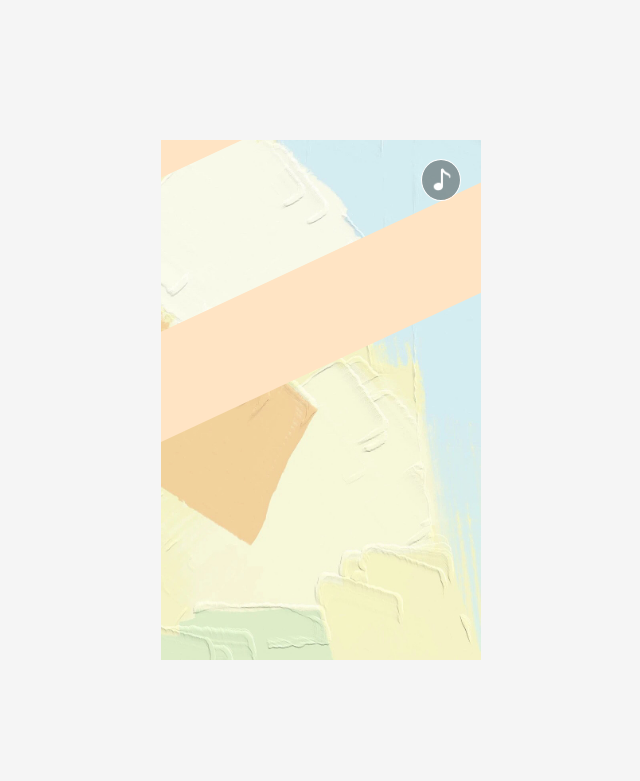
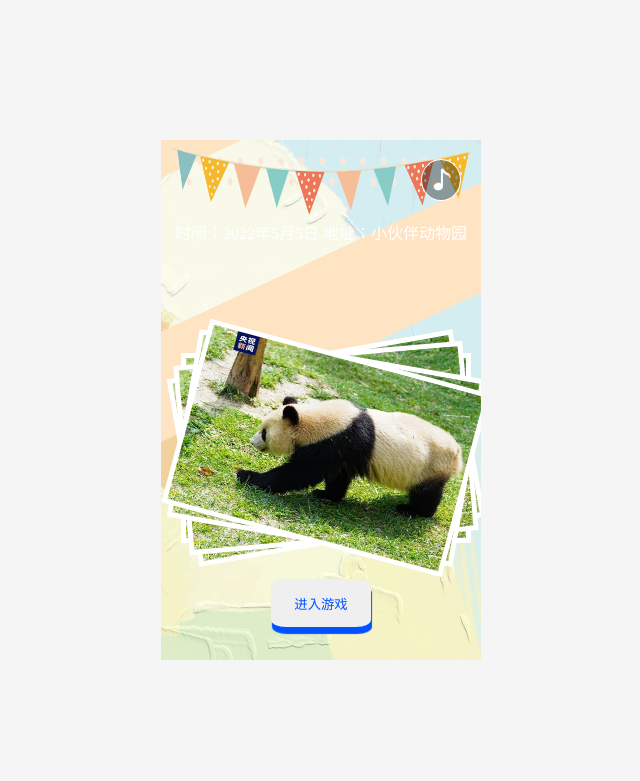
Before and after one commit to XRMT01/DIMD-Training, a plain HTML site: page projects/250310-CrazyAnimals-First/index.html in a window 1280 px wide. Shown: the whole page, without its empty margins (319-959 px from the left). Drawn offline with Linux system fonts and the light colour scheme.

Commit message:
完成P2
1.完善p1内容
2.背景长方体循环从左上角向右下角移动
3.屏幕上方彩旗颜色循环从上方进入；
4.屏幕中心左侧时间文案出现后，右侧地址文案出现
5.“进入游戏”按钮上浮出现。

```diff
--- a/projects/250310-CrazyAnimals-First/index.css
+++ b/projects/250310-CrazyAnimals-First/index.css
@@ -172,7 +172,7 @@ html, body {
     align-items: center;
 }
 
-#p1 {
+#p1,#p2 {
     width: 100%;
     height: 100%;
     display: flex;
@@ -192,10 +192,7 @@ html, body {
     justify-content: flex-end;
 }
 
-#Top_Image {
-    width: 100%;
-    height: 80px;
-}
+
 
 #progress-container {
     width: 80%;
@@ -230,3 +227,75 @@ html, body {
         transform: translateY(0px);
     }
 }
+
+
+/* P2 */
+#top #p2 #Top_Image {
+    width: 100%;
+    height: 80px;
+    animation: top_image_move 1.5s ease;
+}
+@keyframes top_image_move{
+    0% {
+        transform: translateY(-200px);
+    }
+    100% {
+        transform: translateY(0px);
+    }
+}
+#top #p2 #title {
+    color: white;
+}
+#centre #p2 #album{
+    width: 100%;
+    height: 100%;
+    display: flex;
+    flex-direction: column;
+    justify-content: center;
+    align-items: center;
+}
+#centre #p2 #album #album-item {
+    width: 280px;
+    height: 180px;
+    display: flex;
+    flex-direction: column;
+    justify-content: center;
+    align-items: center;
+    position: relative;
+    top: 0px;
+    left: 0px;
+
+}
+#centre #p2 #album #album-item #imgs{
+    width: 100%;
+    height: 100%;
+    border: 5px solid #ffffff;
+    position: absolute;
+    top: 0px;
+    left: 0px;
+}
+.r15{
+    transform: rotate(15deg);
+}
+.r10{
+    transform: rotate(10deg);
+}
+.r5{
+    transform: rotate(-5deg);
+}
+.r-5{
+    transform: rotate(-10deg);
+}
+.r-10{
+    transform: rotate(-15deg);
+}
+#p2_button{
+    position: relative;
+    width: 100px;
+    height: 60px;
+    border: none;
+    top: 40px;
+    border-radius: 15%;
+    box-shadow: 1px 7px 1px 0px rgb(0, 81, 255);
+    color: rgb(0, 81, 255);
+}
--- a/projects/250310-CrazyAnimals-First/index.html
+++ b/projects/250310-CrazyAnimals-First/index.html
@@ -31,8 +31,9 @@
                 <div id="content">
                     <div id="top" class="content-section">
                         <!-- 顶部内容 -->
-                         <div id="p1">
+                         <div id="p2">
                             <img id="Top_Image" src="./img/彩旗.png" alt=""></img>
+                            <div id="title">时间：2022年5月5日    地址：小伙伴动物园</div>
                          </div>
                     </div>
                     <div id="centre" class="content-section">
@@ -42,6 +43,21 @@
                                 <div id="progress-bar"></div>
                             </div>
                             <h5 id="progress-Text">100%</h5>
+                        </div>
+                        <div id="p2">
+                            <div id="album">
+                                <div id="album-item" >
+                                    <img id="imgs" class="r-5" src="./img/p2.jpg">
+                                    <img id="imgs" class="" src="./img/p2.jpg">
+                                    <img id="imgs" class="r5" src="./img/p2.jpg">
+                                    <img id="imgs" class="r10" src="./img/p2.jpg">
+                                    <img id="imgs" class="r15" src="./img/p2.jpg">
+                                </div>
+
+                            </div>
+                            <button id="p2_button">
+                                进入游戏
+                            </button>
                         </div>
                     </div>
                     <div id="bottom" class="content-section">
--- a/projects/250310-CrazyAnimals-First/index.js
+++ b/projects/250310-CrazyAnimals-First/index.js
@@ -9,11 +9,12 @@ let Hmax = 520;
 let Hmin = 0;
 let Wmax = 320;
 let Wmin = 0;
+let _index = 1;
 // 增加进度的函数
 function increaseProgress() {
 
     if (progressWidth < 100) {
-        progressWidth += 3; // 每次增加1%
+        progressWidth += 20; // 每次增加1%
         progressBar.style.width = progressWidth + '%';
 
         //console.log(progressWidth);
@@ -22,7 +23,9 @@ function increaseProgress() {
         progressWidth = 0;
         progressBar.style.width = progressWidth + '%';
         clearInterval(intervalId);
-        VisibilityAllP1Elements(1,false)
+        VisibilityAllElements(_index,false)
+        _index++;
+        VisibilityAllElements(_index,true)
     }
     progressText.innerText = "已加载"+progressWidth + '%';
 }
@@ -35,8 +38,19 @@ window.onload = function() {
 
     // 设置定时器，每100毫秒调用一次increaseProgress函数
     intervalId = setInterval(increaseProgress, 100);
+    for (let index = 1; index < 10; index++) {
+        VisibilityAllElements(index,false)
+    }
+    VisibilityAllElements(_index,true)
+    patternPos();
 
-    patternPos();
+
+    // 按钮注册
+    document.getElementById("p2_button").addEventListener("click", function() {
+        VisibilityAllElements(_index,false)
+        _index++
+        VisibilityAllElements(_index,true)
+    })
 };
 
 
@@ -53,8 +67,7 @@ function randomPosition(min, max) {
 }
 
 
-// 新增函数：隐藏所有 id 为 p1 的元素
-function VisibilityAllP1Elements(id,state) {
+function VisibilityAllElements(id,state) {
     const p1Elements = document.querySelectorAll('#p'+id);
     p1Elements.forEach(element => {
         if(state){
```
Also changed, not shown: projects/250310-CrazyAnimals-First/img/p2.jpg (added).
